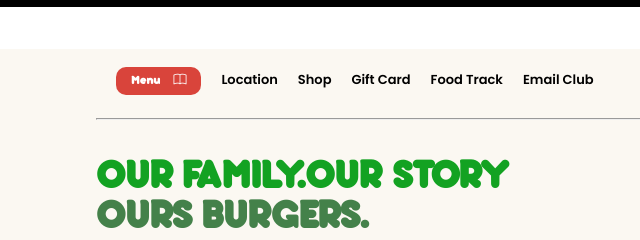
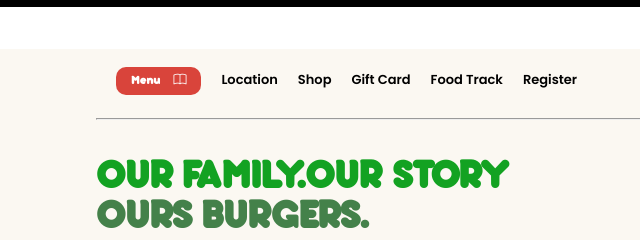
Before and after one commit to IBASS7/Website-Burger, a plain HTML site: page index.html in a window 1280 px wide. Shown: the part 3024-3264 px from the top of the page, 0-640 px from the left. Drawn offline with nearby package versions, Linux system fonts and the light colour scheme.

Commit message:
Update index.html

```diff
--- a/index.html
+++ b/index.html
@@ -246,7 +246,7 @@
                 <li><a href="#">Shop</a></li>
                 <li><a href="#">Gift Card</a></li>
                 <li><a href="#">Food Track</a></li>
-                <li><a href="#">Email Club</a></li>
+                <li><a href="login2.html">Register</a></li>
             </ul>
             <ul>
                 <li><a href="tel:6282341573880">+6282341573880</a></li>
```
